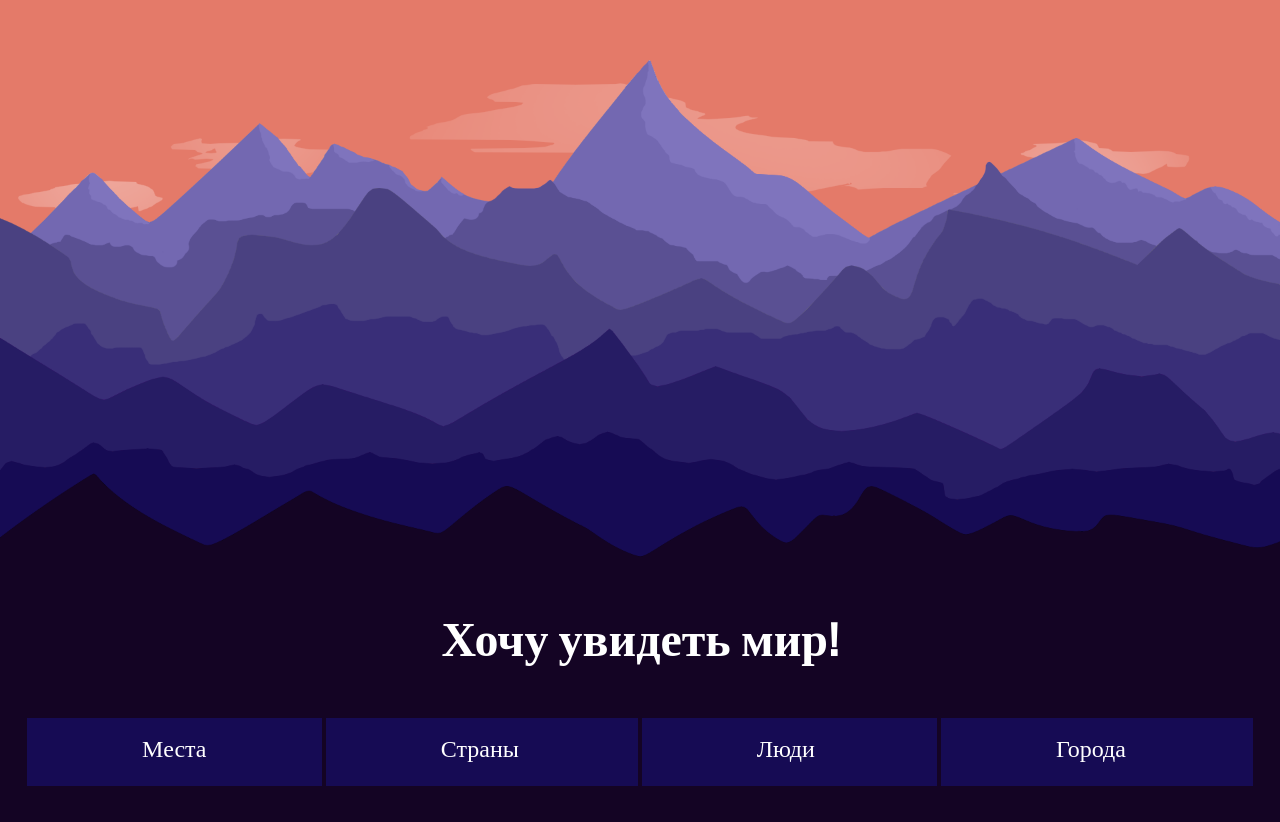
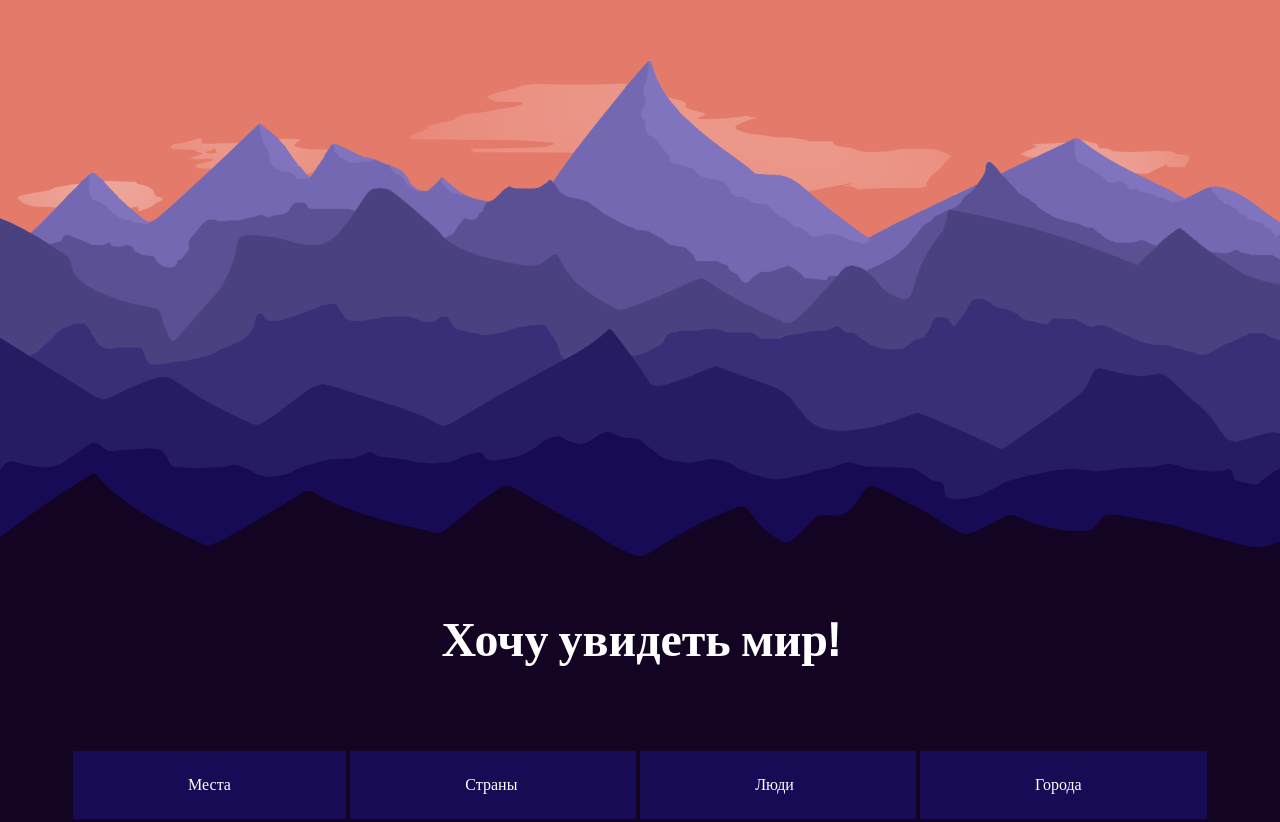
Before and after one commit to MultiPixel/MultiPixel.github.io, a plain HTML site: page index.html in a window 1280 px wide. Shown: the part 144-966 px from the top of the page. Drawn offline with Linux system fonts and the light colour scheme.

Commit message:
ia xz chto tvoritsa

```diff
--- a/css/blocks.css
+++ b/css/blocks.css
@@ -18,7 +18,7 @@ height: 250%;
 #header {
 background: #140424;
 width: 100%;
-height: 8%;
+height: 200px;
 }
 #navigator {
 background: #140424;
--- a/index.html
+++ b/index.html
@@ -15,10 +15,10 @@
 </div>
 <div id="Navigator" align=center vertical-align=center>
 <ul class="navmenu">
-<li><a href="places.html"> <font face="Century Gothic" color=white size=5>Места</font></a></li>
-<li><a href="countries.html"> <font face="Century Gothic" color=white size=5>Страны</font> </a></li>
-<li><a href="people.html"> <font face="Century Gothic" color=white size=5>Люди</font>  </a></li>
-<li><a href="cities.html"> <font face="Century Gothic" color=white size=5>Города </font>  </a></li>
+<li><a href="places.html"> <font face="Century Gothic" color=white size=auto>Места</font></a></li>
+<li><a href="countries.html"> <font face="Century Gothic" color=white size=auto>Страны</font> </a></li>
+<li><a href="people.html"> <font face="Century Gothic" color=white size=auto>Люди</font>  </a></li>
+<li><a href="cities.html"> <font face="Century Gothic" color=white size=auto>Города </font>  </a></li>
 </ul>
 </div>
 <div id="Content" align=left>
```
